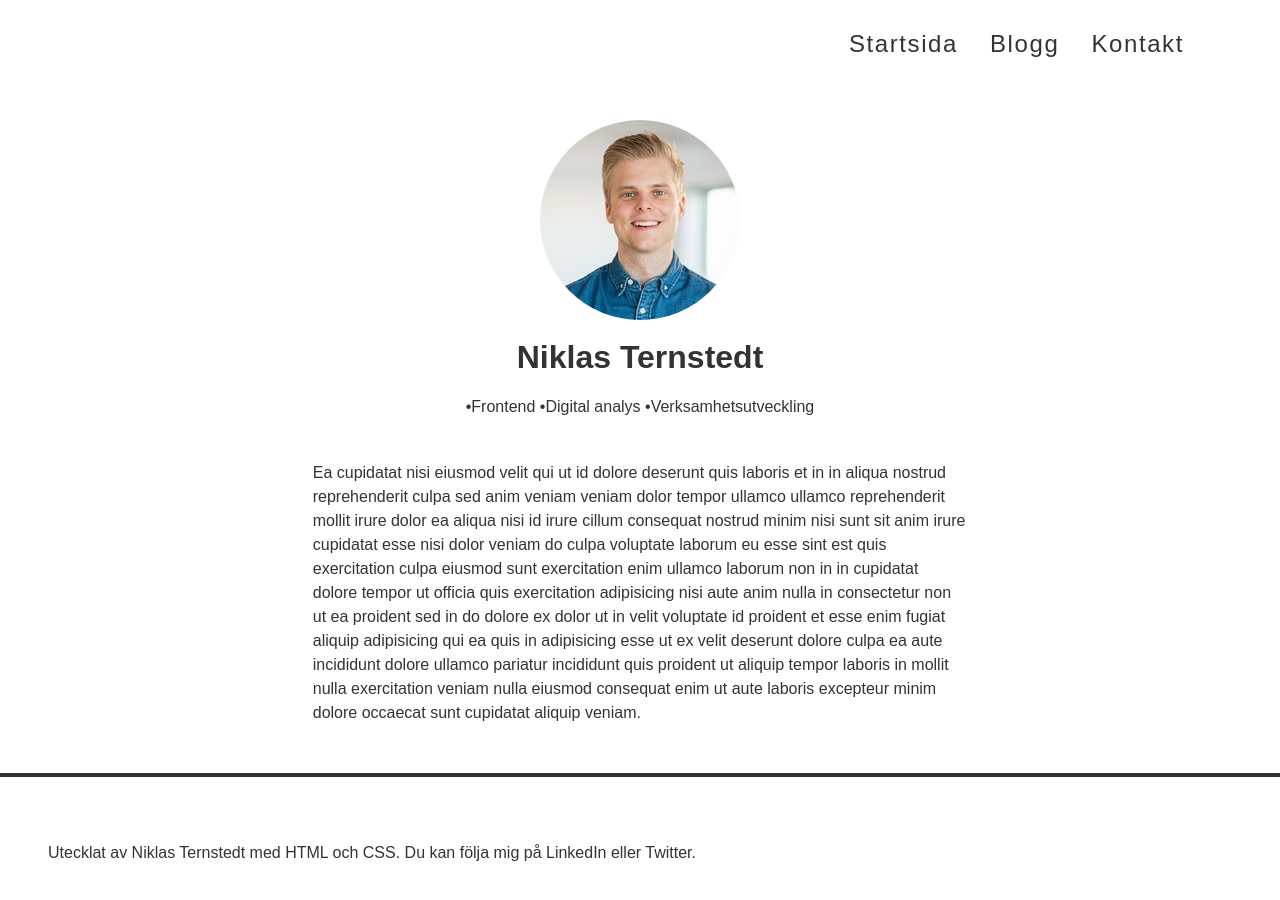
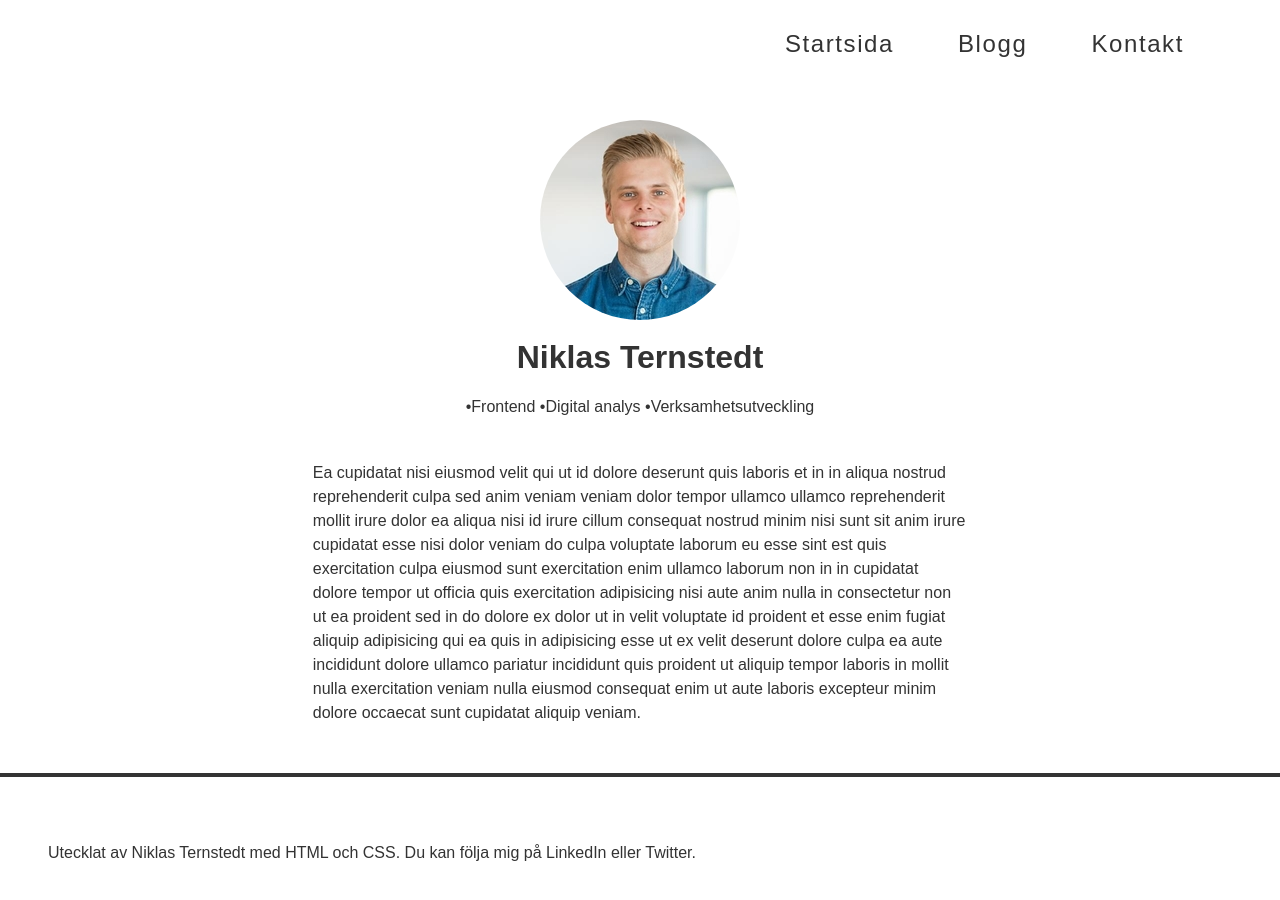
Before and after one commit to niklasternstedt/niklasternstedt.se, a plain HTML site: page index.html in a window 1280 px wide. Drawn offline with Linux system fonts and the light colour scheme.

Commit message:
added new padding

```diff
--- a/styles/style.css
+++ b/styles/style.css
@@ -184,12 +184,10 @@ footer {
     flex-direction: row;
     justify-content: right;
     margin: 0 4rem 0 0;
-    padding: 1rem 1rem;
-    list-style: none;
   }
 
 .navigation a {
-    padding: 1rem;
+    padding: 1rem 2rem;
   }
 
 .flex-container {
```
